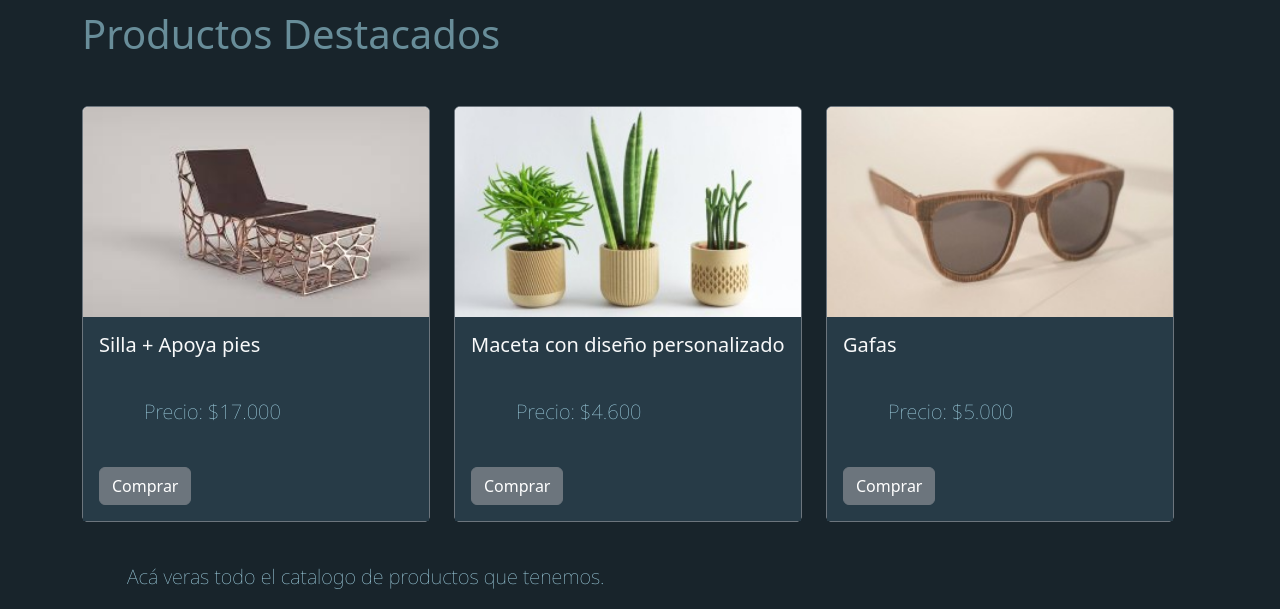
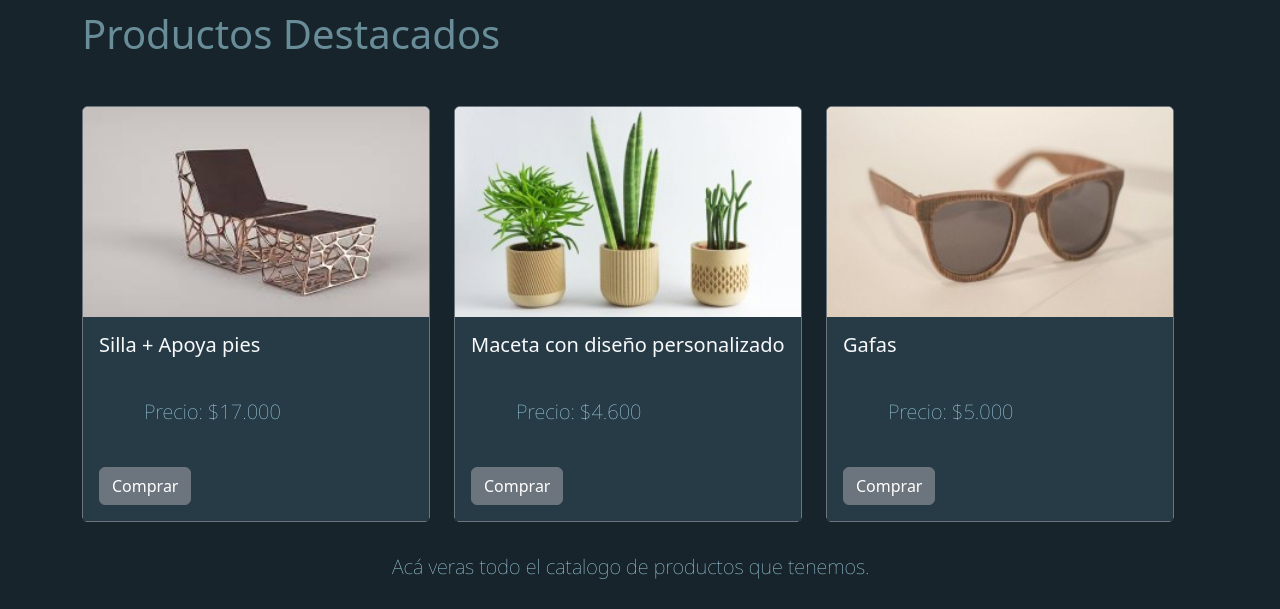
Before and after one commit to AgustinBuzed/Final-Buzed, a website: page pages/Productos-y-Servicios.html in a window 1280 px wide. Shown: the part 130-739 px from the top of the page. Drawn offline with nearby package versions, Linux system fonts and the light colour scheme.

Commit message:
retoques

```diff
--- a/sass/style.scss
+++ b/sass/style.scss
@@ -43,7 +43,9 @@ body {
 .text {
     color: rgb(104, 141, 153);
 }
-
+.catalogo{
+    padding: 0 280px ;
+}
 
 /* formulario de contacto */
 .form-label {
```
Also changed, not shown: sass/style.css, 1 other file.
